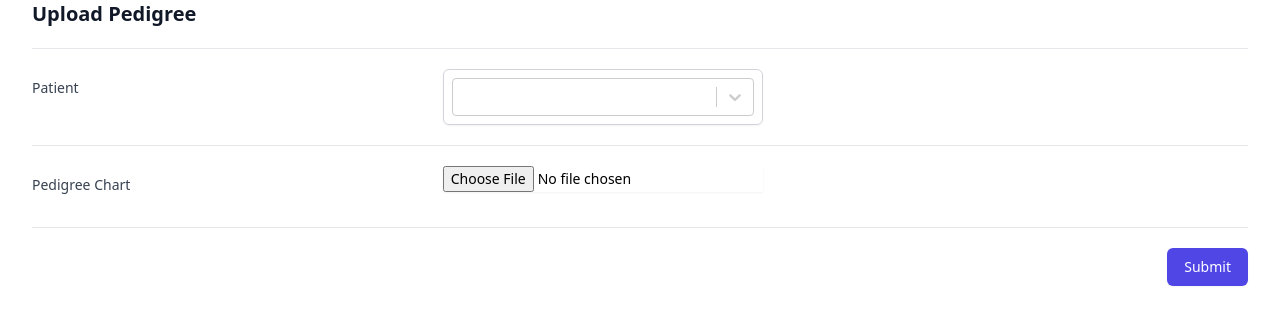
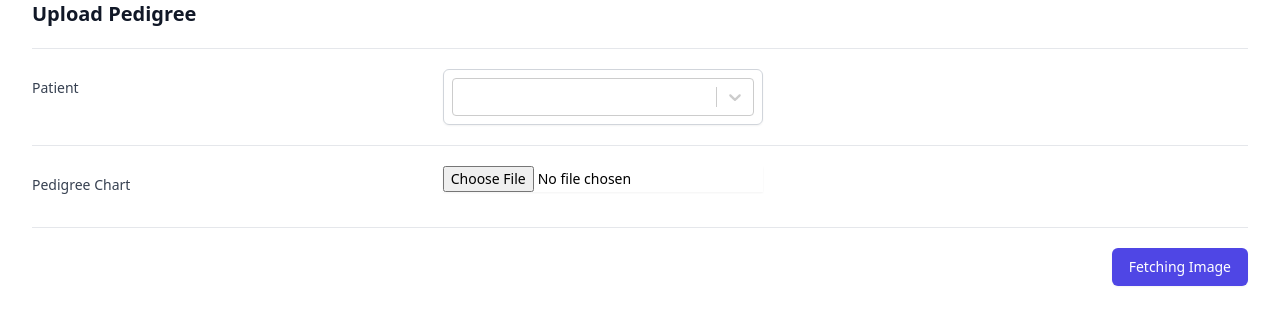
Before and after one commit to one-percent-startups/new-horizons-pedigree, a React (Vite) app: page / in a window 1280 px wide. Shown: the top 324 px of the page. Built offline with nearby package versions, Linux system fonts and the light colour scheme; no server answers; what pica would draw is missing.

Commit message:
Refactor file upload and submit button

```diff
--- a/src/pages/Pedegree/index.tsx
+++ b/src/pages/Pedegree/index.tsx
@@ -10,15 +10,17 @@ import resizeImage from "../../../utils/resizeImage";
 function Pedigree() {
   // const navigate = useNavigate();
   const [file, setFile] = useState<File | null>(null);
-
+  const [disable, setDisable] = useState<boolean>(true);
   const handleFileChange = async (
     event: React.ChangeEvent<HTMLInputElement>
   ) => {
+    setDisable(true);
     const imageFile = event.target.files?.[0];
     if (imageFile) {
       try {
         const resizedImage = await resizeImage(imageFile);
         setFile(resizedImage);
+        setDisable(false);
       } catch (error) {
         console.error("Image resize failed:", error);
       }
@@ -127,10 +129,11 @@ function Pedigree() {
             <div className="pt-5">
               <div className="flex justify-end">
                 <button
+                  disabled={disable}
                   type="submit"
                   className="ml-3 inline-flex justify-center rounded-md border border-transparent bg-indigo-600 py-2 px-4 text-sm font-medium text-white shadow-sm hover:bg-indigo-700 focus:outline-none focus:ring-2 focus:ring-indigo-500 focus:ring-offset-2"
                 >
-                  Submit
+                  {disable ? "Fetching Image" : "Upload"}
                 </button>
               </div>
             </div>
```
